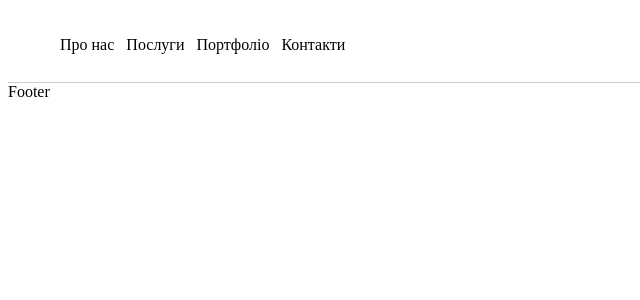
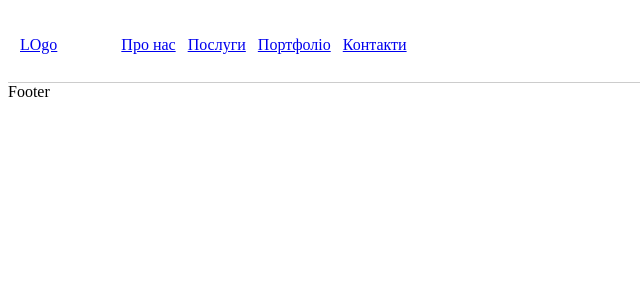
Before and after one commit to msssvitlana/marketing-site, a Next.js app: page / in a window 1280 px wide. Shown: the top 300 px of the page, without its empty margins (0-640 px from the left). Built offline with nearby package versions, Linux system fonts and the light colour scheme.

Commit message:
add navigation in header

```diff
--- a/components/Header/Header.tsx
+++ b/components/Header/Header.tsx
@@ -1,17 +1,28 @@
 // components/Header/Header.tsx
 
 import css from './Header.module.css';
+import Link from 'next/link';
 
 const Header = () => {
   return (
     <header className={css.header}>
-      {/* <h2></h2> */}
-      <nav>
+      <Link href='/' aria-label='Home'>
+        LOgo
+      </Link>
+      <nav aria-label='Main Navigation'>
         <ul className={css.navigation}>
-          <li>Про нас</li>
-          <li>Послуги</li>
-          <li>Портфоліо</li>
-          <li>Контакти</li>
+          <li>
+            <Link href='/about'>Про нас</Link>
+          </li>
+          <li>
+            <Link href='/services'>Послуги</Link>
+          </li>
+          <li>
+            <Link href='/portfolio'>Портфоліо</Link>
+          </li>
+          <li>
+            <Link href='/contacts'>Контакти</Link>
+          </li>
         </ul>
       </nav>
     </header>
```
